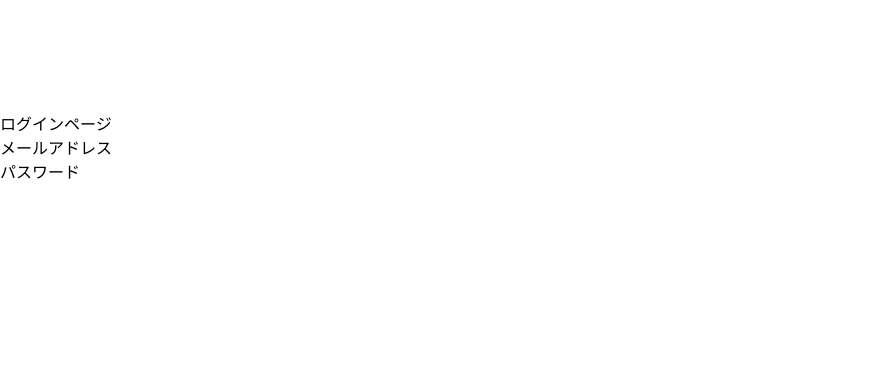
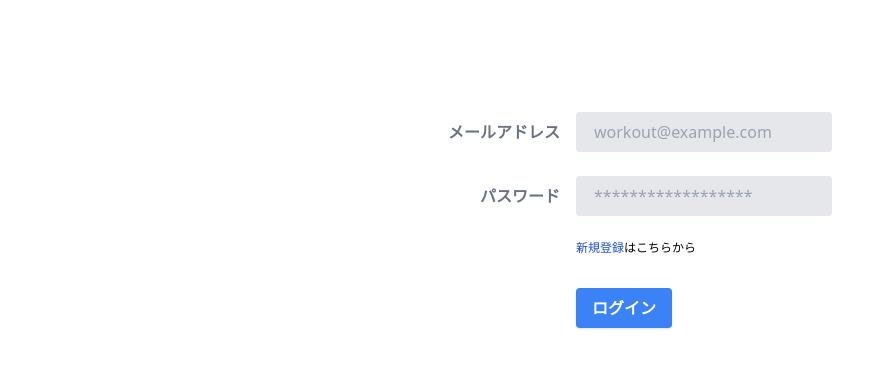
Before and after one commit to ta-mu-aa/workout-share, a Vue app in the folder front/: page /login in a window 1280 px wide. Shown: the top 368 px of the page, without its empty margins (0-894 px from the left). Built offline with nearby package versions, Linux system fonts and the light colour scheme.

Commit message:
ログイン画面にフォームコンポーネントやボタン類を配置

```diff
--- a/front/src/components/pages/LoginPage.vue
+++ b/front/src/components/pages/LoginPage.vue
@@ -1,18 +1,34 @@
 <template>
   <div class="flex justify-center h-full py-14">
     <div class="container lg: py-14">
-      <div>
-        ログインページ
-        <div>メールアドレス<input type="text"></div>
-        <div>パスワード<input type="text"></div>
-      </div>
+      <form class="w-full max-w-sm m-auto">
+        <UserFormEmail />
+        <UserFormPassword />
+        <div class="md:flex md:items-center mb-8">
+        <div class="md:w-1/3"></div>
+          <span class="text-xs"><router-link to="/signup" class="text-blue-700 hover:text-blue-500 duration-200 cursor-pointer">新規登録</router-link>はこちらから</span>
+        </div>
+        <div class="md:flex md:items-center">
+          <div class="md:w-1/3"></div>
+          <div class="md:w-2/3">
+            <button class="shadow bg-blue-500 hover:bg-blue-400 duration-200 focus:shadow-outline focus:outline-none text-white font-bold py-2 px-4 rounded" type="button">
+              ログイン
+            </button>
+          </div>
+        </div>
+      </form>
     </div>
   </div>
 </template>
 
 <script>
+import UserFormEmail from '../UsreForm/UserFormEmail.vue'
+import UserFormPassword from '../UsreForm/UserFormPassword.vue'
 export default {
-
+  components: {
+    UserFormEmail,
+    UserFormPassword,
+  }
 }
 </script>
 
```
